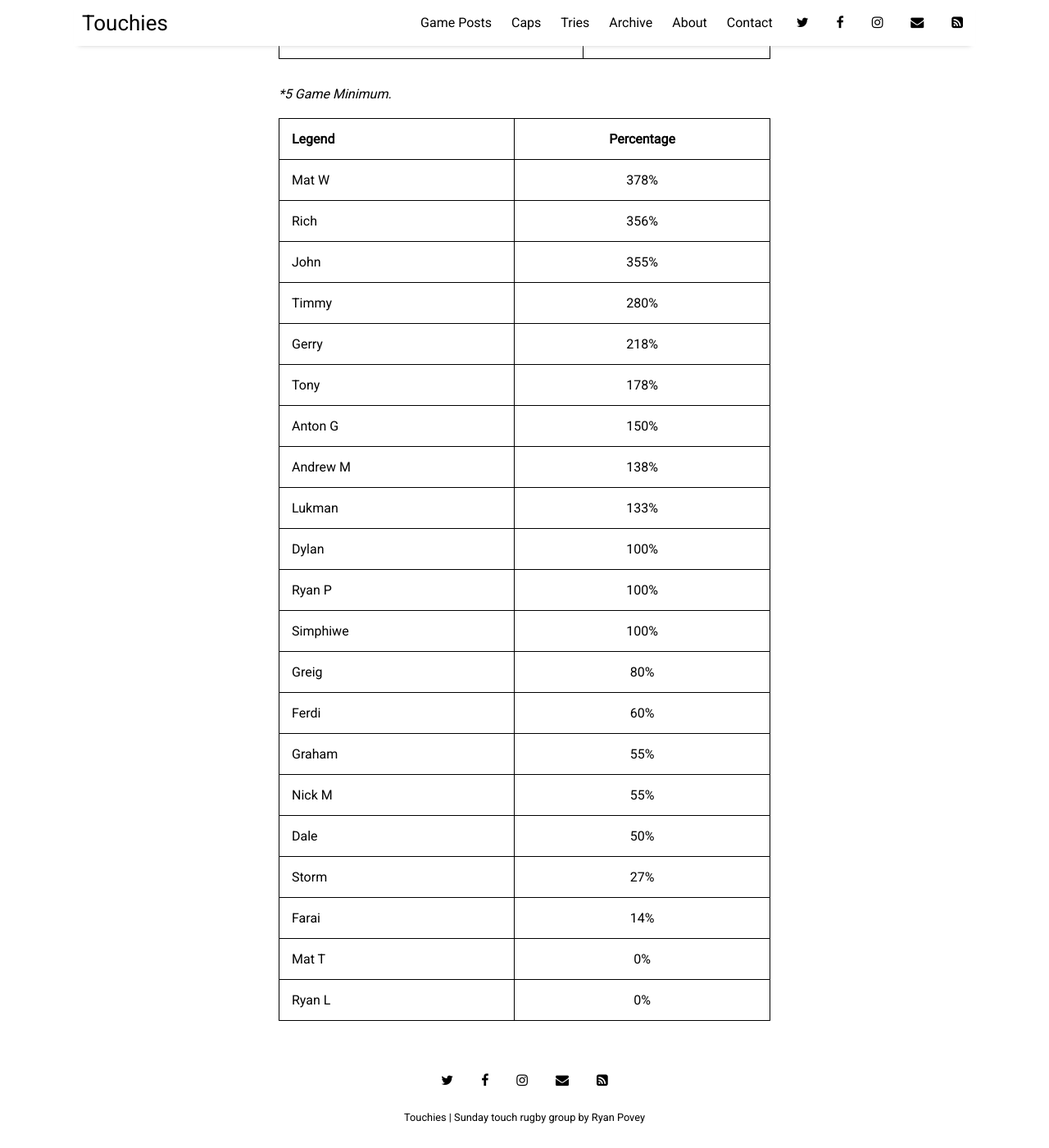
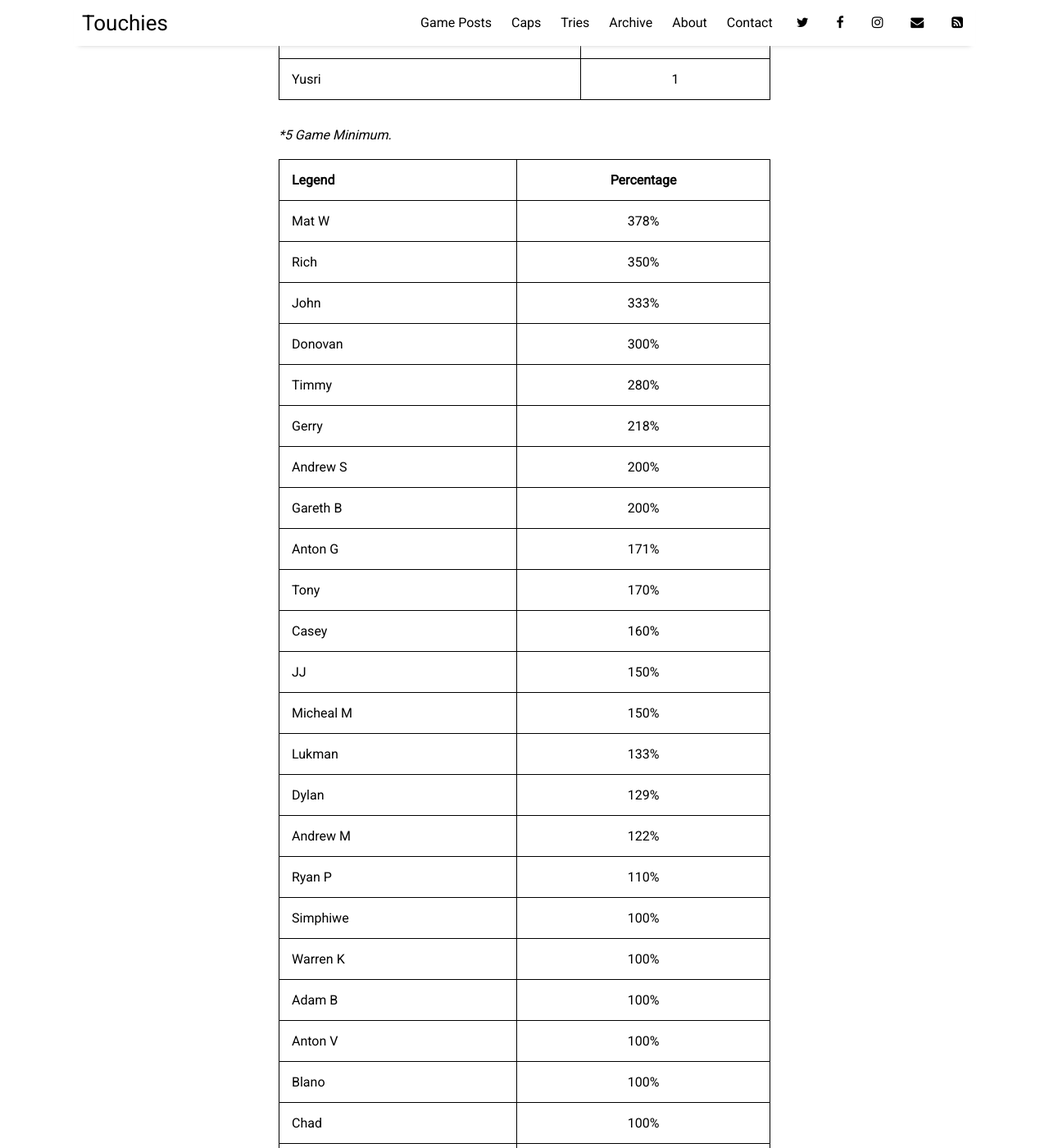
Before and after one commit to sundayrugby/sundayrugby.github.io, a Jekyll site: the page built from pages/tries.md, in a window 1280 px wide and 1400 px high, scrolled down 2729 px. Shown: the whole window at 82% size. Built offline with Jekyll 4.4.1, drawn with Linux system fonts in a browser that asks for light colours; nearby versions of some CDN libraries; some of the changed text lies outside the part shown.

Commit message:
Update tries.md

```diff
--- a/pages/tries.md
+++ b/pages/tries.md
@@ -14,79 +14,92 @@
 
 Legend               | Tries
 -------------------- | :------------------:
-John|39
+John|40
+Rich|35
 Mat W|34
-Rich|32
 Gerry|24
-Tony|16
+Tony|17
 Timmy|14
+Anton G|12
 Andrew M|11
-Anton G|9
-Ryan P|9
+Ryan P|11
+Dylan|9
+Casey|8
+Greig|8
 Lukman|8
-Greig|8
-Casey|7
 Simphiwe|7
-Dylan|6
 Graham|6
 Nick M|6
+Dale|5
 Tristian|5
-Dale|5
 Brandan|4
 Micheal T|4
+Brent|3
+Dash|3
+David|3
 Donovan|3
-David|3
+Ferdi|3
 Grant R|3
 Jeremy|3
 JJ|3
 Micheal M|3
-Brent|3
-Ferdi|3
 Storm|3
 Andrew S|2
+Dino|2
 Gareth B|2
-Dash|2
 Mike L|2
+Warren K|2
+Adam B|1
 Anton V|1
+Banny|1
 Blano|1
 Chad|1
-Ferdi's son|1
+Farai|1
 Micheal D|1
+Ryan J|1
 Ryan S|1
-Warren K|1
+Saul|1
+Shaka|1
+Shakeel|1
+Terry|1
 Yusri|1
-Dino|1
-Shaka|1
-Banny|1
-Ryan J|1
-Saul|1
-Terry|1
-Farai|1
 
 
 **5 Game Minimum.*
 
-
 Legend               | Percentage
 -------------------- | :------------------:
 Mat W|378%
-Rich|356%
-John|355%
+Rich|350%
+John|333%
+Donovan|300%
 Timmy|280%
 Gerry|218%
-Tony|178%
-Anton G|150%
-Andrew M|138%
+Andrew S|200%
+Gareth B|200%
+Anton G|171%
+Tony|170%
+Casey|160%
+JJ|150%
+Micheal M|150%
 Lukman|133%
-Dylan|100%
-Ryan P|100%
+Dylan|129%
+Andrew M|122%
+Ryan P|110%
 Simphiwe|100%
+Warren K|100%
+Adam B|100%
+Anton V|100%
+Blano|100%
+Chad|100%
+Micheal D|100%
+Ryan S|100%
+Yusri|100%
 Greig|80%
-Ferdi|60%
-Graham|55%
-Nick M|55%
+Graham|50%
+Nick M|50%
 Dale|50%
-Storm|27%
+Ferdi|50%
+Shaka|50%
+Storm|25%
 Farai|14%
-Mat T|0%
-Ryan L|0%
```
Also changed, not shown: other parts of pages/tries.md (+1 -1 lines).
